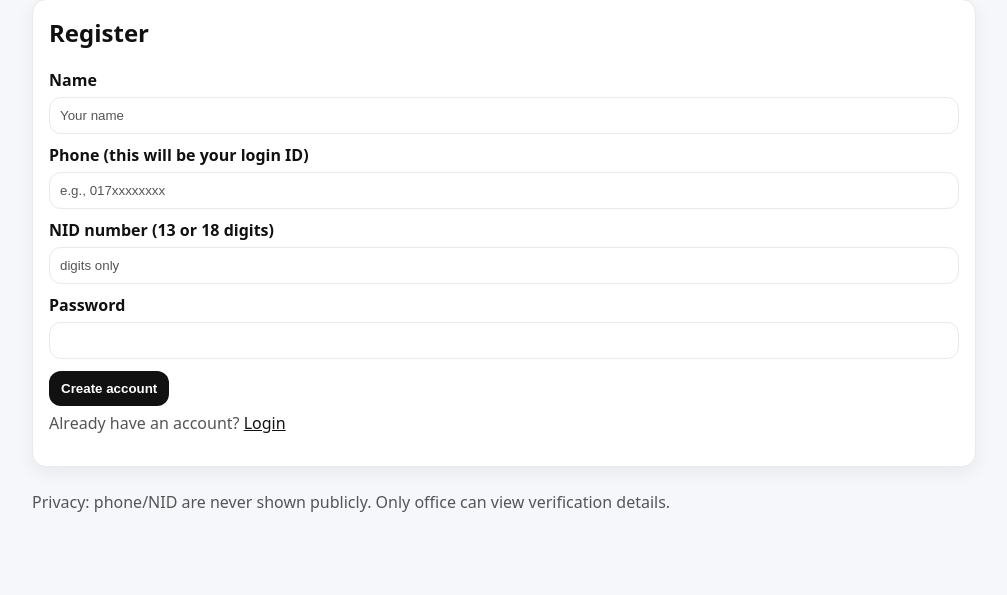
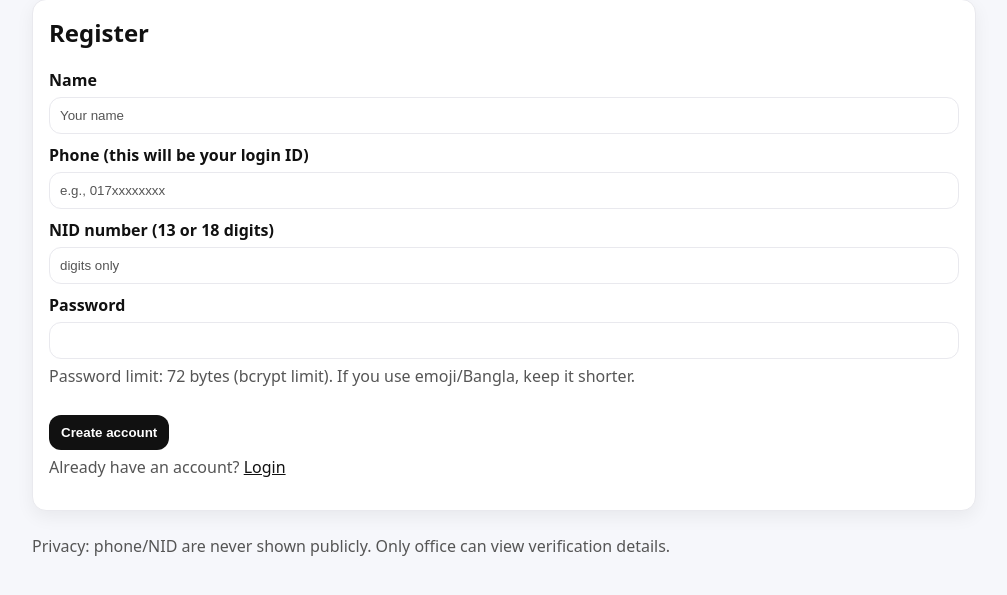
Before and after one commit to dishaadrita05-rgb/Arsha-s-Lost-and-Found, a FastAPI app: page /register in a window 1280 px wide. Shown: the part 192-787 px from the top of the page, without its empty margins (136-1143 px from the left). Run offline with FastAPI, Linux system fonts and the light colour scheme.

Commit message:
Update register.html

```diff
--- a/app/templates/register.html
+++ b/app/templates/register.html
@@ -22,7 +22,8 @@
     <input name="nid" placeholder="digits only" value="{{ nid or '' }}" required />
 
     <label>Password</label>
-    <input name="password" type="password" required />
+    <input name="password" type="password" minlength="6" maxlength="72" autocomplete="new-password" required />
+    <p class="sub">Password limit: 72 bytes (bcrypt limit). If you use emoji/Bangla, keep it shorter.</p>
 
     <button type="submit">Create account</button>
   </form>
```
